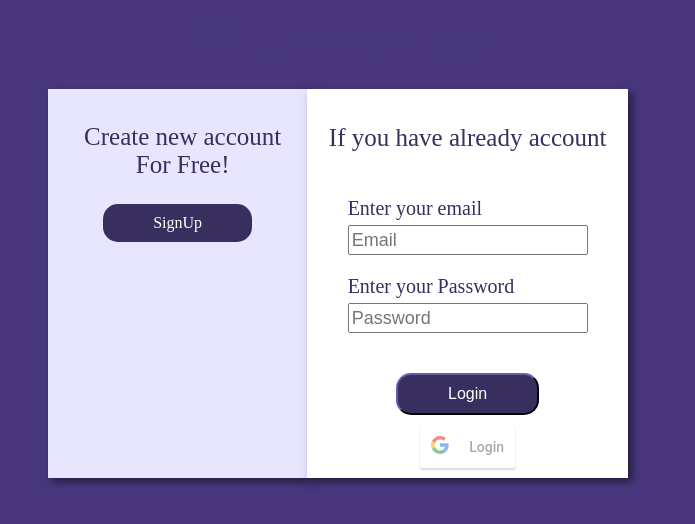
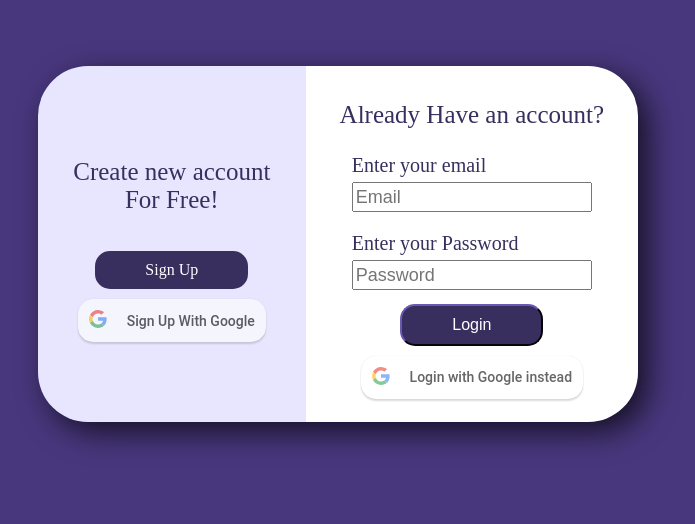
Before and after one commit to malakehab2003/chat-app, a React (Vite) app in the folder Front-end/: page /login in a window 1280 px wide. Shown: the part 156-680 px from the top of the page, without its empty margins (302-997 px from the left). Built offline with nearby package versions, Linux system fonts and the light colour scheme.

Commit message:
Refactored Login and Sign Up as Styling

```diff
--- a/Front-end/src/constants.js
+++ b/Front-end/src/constants.js
@@ -40,6 +40,9 @@ export const addChatRoom = (chat) => {
 export const deleteChatRoom = (chatId) => {
 	socket.emit('delete-chat', chatId);
 };
+
+export const CLIENT_ID =
+	'361250210633-14h3t6ov1q1llng3mkom9glqis93h9lt.apps.googleusercontent.com';
 
 let tokenConst;
 let user;
--- a/Front-end/src/pages/Login.jsx
+++ b/Front-end/src/pages/Login.jsx
@@ -6,16 +6,27 @@ import { HomeRoute } from './Home';
 import { SignUpRoute } from './SignUp';
 import { NavLink } from 'react-router-dom';
 import { GoogleLogin } from 'react-google-login';
+import { CLIENT_ID } from '../constants';
+import { signUpRequest } from '../backend/signUp';
 
 export const LoginRoute = '/login';
-const CLIENT_ID =
-	'361250210633-14h3t6ov1q1llng3mkom9glqis93h9lt.apps.googleusercontent.com';
 
 export default function Login() {
 	const [email, setEmail] = useState('');
 	const [pass, setPass] = useState('');
 	const navigate = useNavigate();
 	const [error, setError] = useState(null);
+
+	const onSignUpSuccess = (res) => {
+		const profile = res.getBasicProfile();
+		const email = profile.getEmail();
+		const pass = profile.getId();
+		const name = profile.getName();
+
+		signUpRequest(name, email, pass).then(() =>
+			navigate(HomeRoute)
+		);
+	};
 
 	const onSuccess = (res) => {
 		const profile = res.getBasicProfile();
@@ -33,19 +44,28 @@ export default function Login() {
 
 	return (
 		<span className={classes.root}>
-			<h1>Welcome to chat-app</h1>
-
 			<div className={classes['container']}>
 				<div className={classes['signUpContainer']}>
 					<p className={classes['new']}>
 						Create new account For Free!
 					</p>
+					<div className={classes['buttons']}>
 						<NavLink
 							className={classes['SignUp']}
 							to={SignUpRoute}
 						>
-						SignUp
+							Sign Up
 						</NavLink>
+						<GoogleLogin
+							className={classes['googleLogin']}
+							clientId={CLIENT_ID}
+							buttonText='Sign Up With Google'
+							onSuccess={onSignUpSuccess}
+							onFailure={onFailure}
+							cookiePolicy={'single_host_origin'}
+							// isSignedIn={true}
+						/>
+					</div>
 				</div>
 
 				<div className={classes['signInContainer']}>
@@ -54,7 +74,7 @@ export default function Login() {
 						onSubmit={handleLogin}
 					>
 						<p className={classes['haveAccount']}>
-							If you have already account
+							Already Have an account?
 						</p>
 
 						<div className={classes['email']}>
@@ -78,23 +98,24 @@ export default function Login() {
 						</div>
 						{error && <div>{error}</div>}
 
+						<div className={classes['buttons']}>
 							<button
 								className={classes['Login']}
 								type='submit'
 							>
 								Login
 							</button>
-					</form>
-					<div id='gSignInBtn'>
 							<GoogleLogin
+								className={classes['googleLogin']}
 								clientId={CLIENT_ID}
-							buttonText='Login'
+								buttonText='Login with Google instead'
 								onSuccess={onSuccess}
 								onFailure={onFailure}
 								cookiePolicy={'single_host_origin'}
 								// isSignedIn={true}
 							/>
 						</div>
+					</form>
 				</div>
 			</div>
 		</span>
--- a/Front-end/src/pages/Login.module.css
+++ b/Front-end/src/pages/Login.module.css
@@ -6,16 +6,16 @@ h1 {
 .container {
   display: flex;
   justify-content: space-between;
-  padding: 10px;
   width: 50%;
   max-width: 600px;
-  border-radius: 8px;
+  border-radius: 50px;
+  box-shadow: 10px 10px 30px rgba(0, 0, 0, 0.7);
+  overflow: hidden;
 }
 
 .new {
   text-align: center;
-  margin-top: 10%;
-  margin-left: 10px;
+  margin: 10% 10px;
   font-size: 25px;
   color: #382f5e;
 }
@@ -24,8 +24,8 @@ h1 {
   display: flex;
   flex-direction: column;
   align-items: center;
+  justify-content: center;
   background-color: #e8e6fe;
-  box-shadow: 4px 4px 8px rgba(0, 0, 0, 0.5);
   padding: 10px;
 }
 
@@ -34,7 +34,6 @@ h1 {
   flex-direction: column;
   align-items: center;
   background-color: #ffffff;
-  box-shadow: 4px 4px 8px rgba(0, 0, 0, 0.5);
   width: 70%;
   padding: 10px;
 }
@@ -62,6 +61,7 @@ h1 {
 }
 
 .email p {
+  margin-top: 0;
   font-size: 20px;
   margin-bottom: 5px;
   color: #382f5e;
@@ -90,8 +90,8 @@ h1 {
   border-color: #382f5e;
   padding: 10px 50px;
   font-size: 16px;
-  margin-top: 40px;
-  margin-bottom: 10px;
+  width: fit-content;
+  cursor: pointer;
 }
 
 .root {
@@ -103,3 +103,23 @@ h1 {
   margin: 0;
   height: 100%;
 }
+
+.buttons {
+  display: flex;
+  padding: 5% 0;
+  gap: 10px;
+  flex-flow: column;
+  align-items: center;
+}
+
+.googleLogin {
+  border-radius: 15px !important;
+  overflow: hidden;
+  color: black !important;
+}
+
+
+.googleLogin:hover {
+  color: rgba(0, 0, 0, 0.685) !important;
+
+}
--- a/Front-end/src/pages/SignUp.jsx
+++ b/Front-end/src/pages/SignUp.jsx
@@ -3,11 +3,8 @@ import { useNavigate } from 'react-router-dom';
 import { HomeRoute } from './Home';
 import { useState } from 'react';
 import { signUpRequest } from '../backend/signUp';
-import { GoogleLogin } from 'react-google-login';
 
 export const SignUpRoute = '/signup';
-const CLIENT_ID =
-	'361250210633-14h3t6ov1q1llng3mkom9glqis93h9lt.apps.googleusercontent.com';
 
 export default function SignUp() {
 	const [formData, setFormData] = useState({
@@ -16,7 +13,8 @@ export default function SignUp() {
 		pass: '',
 	});
 	const [emailError, setEmailError] = useState(null);
-	const [passError, setPassError] = useState(null);
+	const [nameError, setNameError] = useState(null);
+	const [passError, setPassError] = useState([]);
 	const nav = useNavigate();
 
 	const handleChange = (event) => {
@@ -25,6 +23,12 @@ export default function SignUp() {
 			...prevFormData,
 			[name]: value,
 		}));
+
+		setNameError(null);
+
+		if (value === '') {
+			setNameError('This Field is required');
+		}
 	};
 
 	const handleEmailError = (event) => {
@@ -33,6 +37,11 @@ export default function SignUp() {
 			...prevFormData,
 			email: value,
 		}));
+
+		if (value === '') {
+			setEmailError('This Field is required');
+			return;
+		}
 
 		const regex = /^[a-zA-Z0-9._%+-]+@(gmail|yahoo)\.com$/;
 
@@ -52,26 +61,30 @@ export default function SignUp() {
 			pass: value,
 		}));
 
-		if (value.length < 8) {
-			setPassError('Input must be at least 8 characters');
+		setPassError([]);
+
+		if (value === '') {
+			setPassError(['This Field is required']);
 			return;
 		}
 
+		const errors = [];
+
+		if (value.length < 8) {
+			errors.push('Input must be at least 8 characters');
+		}
+
 		if (!/[0-9]/.test(value)) {
-			setPassError(
-				'Input must contain at least one number'
-			);
-			return;
+			errors.push('Input must contain at least one number');
 		}
 
 		if (!/[@_#$]/.test(value)) {
-			setPassError(
+			errors.push(
 				'Input must contain at least one special character'
 			);
-			return;
 		}
 
-		setPassError(null);
+		setPassError(errors);
 	};
 
 	const handleSubmit = (event) => {
@@ -81,21 +94,6 @@ export default function SignUp() {
 			formData.email,
 			formData.pass
 		).then(() => nav(HomeRoute));
-	};
-
-	const onSuccess = (res) => {
-		const profile = res.getBasicProfile();
-		const email = profile.getEmail();
-		const pass = profile.getId();
-		const name = profile.getName();
-
-		signUpRequest(name, email, pass).then(() =>
-			nav(HomeRoute)
-		);
-	};
-
-	const onFailure = (response) => {
-		console.log('Failed:', response);
 	};
 
 	return (
@@ -110,9 +108,6 @@ export default function SignUp() {
 					onSubmit={handleSubmit}
 				>
 					<h1>Create new Account</h1>
-					<p className={classes['createAcc']}>
-						Create your account For Free!
-					</p>
 					<div className={classes['nameContainer']}>
 						<p className={classes['nameText']}>
 							Enter your name
@@ -125,6 +120,9 @@ export default function SignUp() {
 							value={formData.name}
 							onChange={handleChange}
 						/>
+						{nameError && (
+							<p style={{ color: 'red' }}>{nameError}</p>
+						)}
 					</div>
 					<div className={classes['emailContainer']}>
 						<p className={classes['emailText']}>
@@ -141,9 +139,6 @@ export default function SignUp() {
 						{emailError && (
 							<p style={{ color: 'red' }}>{emailError}</p>
 						)}
-						<p className={classes['validateEmail']}>
-							Email should contain @[gmail | yahoo].com
-						</p>
 					</div>
 					<div className={classes['passwordContainer']}>
 						<p className={classes['passwordText']}>
@@ -157,14 +152,13 @@ export default function SignUp() {
 							value={formData.pass}
 							onChange={handlePassError}
 						/>
-						{passError && (
-							<p style={{ color: 'red' }}>{passError}</p>
+						{passError.length > 0 && (
+							<p style={{ color: 'red' }}>
+								{passError.map((error, index) => (
+									<div key={index}>{error}</div>
+								))}
+							</p>
 						)}
-						<p className={classes['validatePassword']}>
-							Password must contain 8 characters <br /> at
-							least one number <br /> and special character
-							[@_#$]
-						</p>
 					</div>
 					<input
 						className={classes['create']}
@@ -172,16 +166,6 @@ export default function SignUp() {
 						value='Create account'
 					/>
 				</form>
-				<div id='gSignInBtn'>
-					<GoogleLogin
-						clientId={CLIENT_ID}
-						buttonText='Sign Up With Google'
-						onSuccess={onSuccess}
-						onFailure={onFailure}
-						cookiePolicy={'single_host_origin'}
-						// isSignedIn={true}
-					/>
-				</div>
 			</div>
 		</span>
 	);
--- a/Front-end/src/pages/SignUp.module.css
+++ b/Front-end/src/pages/SignUp.module.css
@@ -2,12 +2,10 @@
   background-color: #e8e6fe;
   display: flex;
   box-shadow: 4px 4px 8px rgba(0, 0, 0, 0.5);
-  padding: 10px;
   flex-direction: column;
   align-items: center;
   justify-content: center;
-  padding: 10px;
-  width: 50%;
+  padding: 1% 5%;
   max-width: 600px;
   border-radius: 8px;
 }
```
Lines whose indentation alone changed are shown as unchanged.
